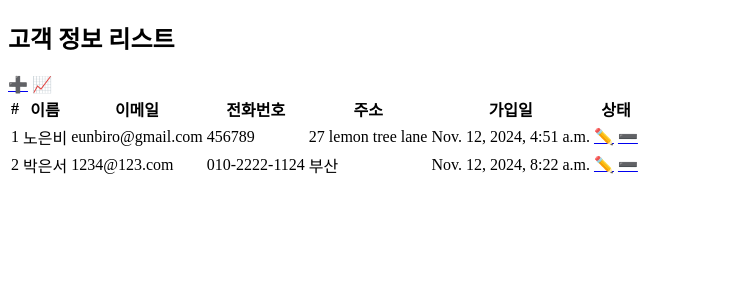
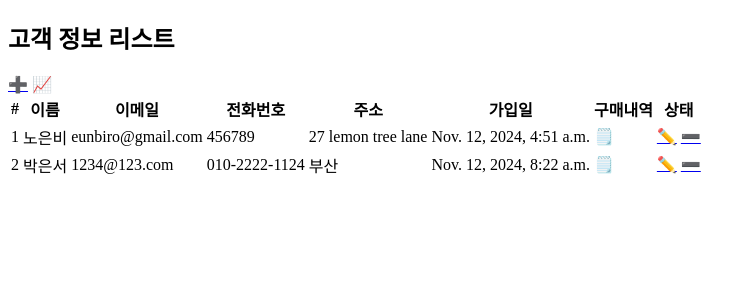
Before and after one commit to EunSeo35/django-crm-project, a Django app: page /list/ in a window 1280 px wide. Shown: the top 300 px of the page, without its empty margins (0-755 px from the left). Run offline with Django 4.2, Linux system fonts and the light colour scheme; data comes from the database, SQL or seed files in the repository; parts of the project's set-up code (start-up, migrations or seed data) failed here and were passed over.

Commit message:
add purchase emoji

```diff
--- a/customer_management/urls.py
+++ b/customer_management/urls.py
@@ -1,5 +1,5 @@
 from django.urls import path
-from .views import CustomerListView, CustomerCreateView, CustomerUpdateView ,CustomerDeleteView, customer_statistics
+from .views import CustomerListView, CustomerCreateView, CustomerUpdateView ,CustomerDeleteView
 
 app_name = 'customer_management'
 
--- a/templates/customer_list.html
+++ b/templates/customer_list.html
@@ -22,6 +22,7 @@
                         <th>전화번호</th>
                         <th>주소</th>
                         <th>가입일</th>
+                        <th>구매내역</th>
                         <th>상태</th>
                     </tr>
                 </thead>
@@ -35,9 +36,13 @@
                         <td>{{ customer.address }}</td>
                         <td>{{ customer.created_at }}</td>
                         <td>
+                            <a>🗒️</a>
+                        </td>
+                        <td>
                             <a href =  "{% url 'customer_management:customer_edit' pk=customer.pk %}">✏️</a>
                             <a href =  "{% url 'customer_management:customer_delete' pk=customer.pk %}">➖</a>
                         </td>
+
                     </tr>
                     {% endfor %}
                 </tbody>
```
